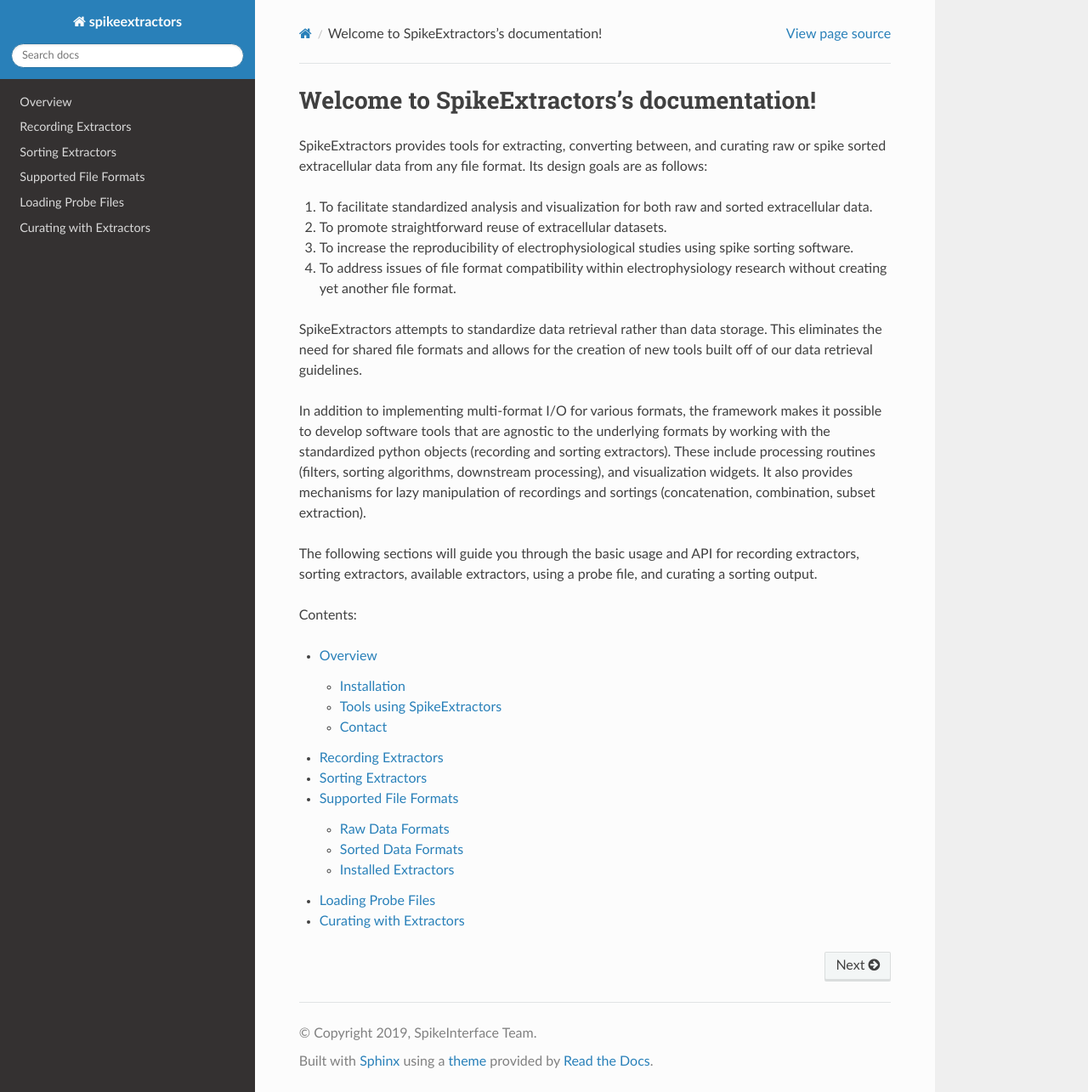
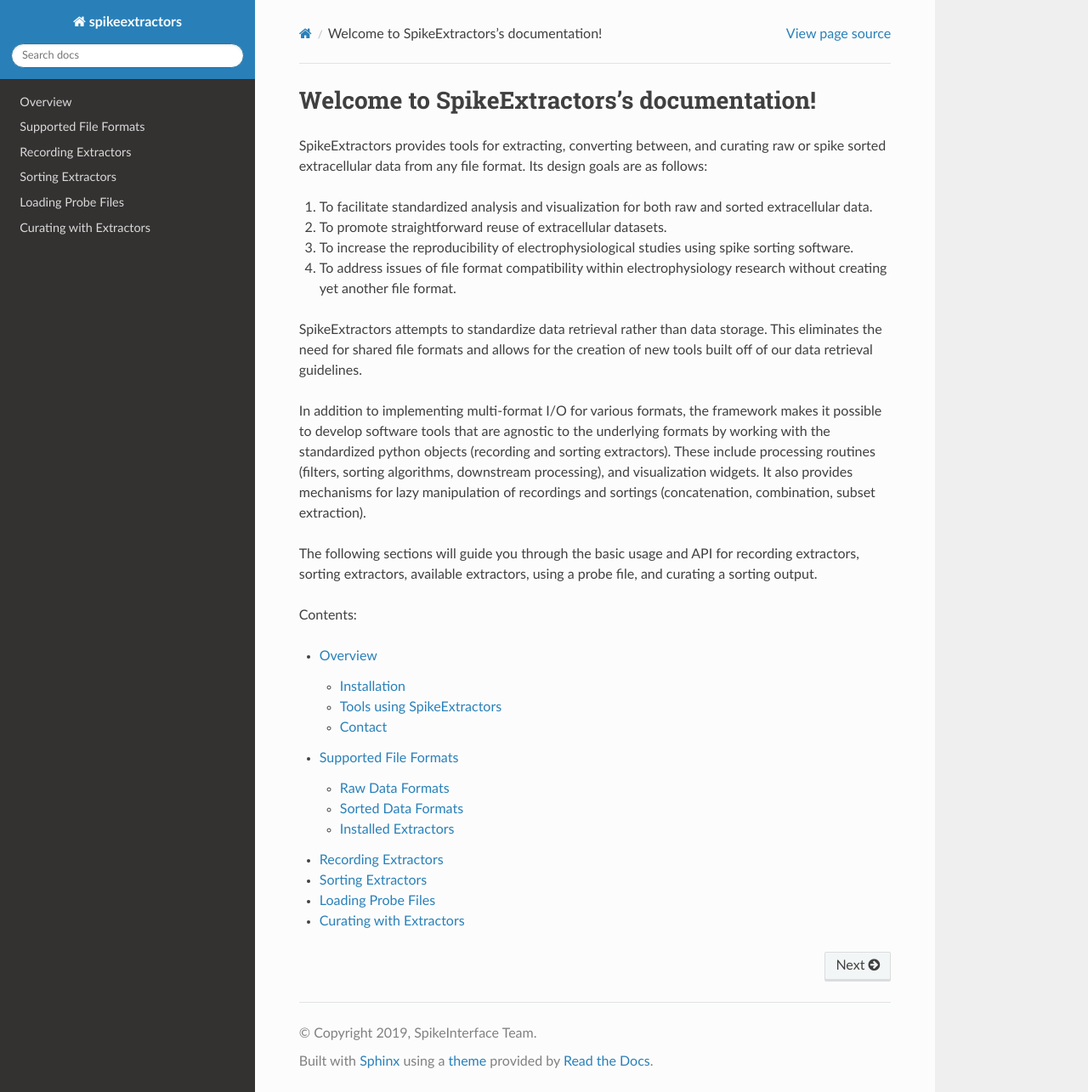
Before and after one commit to SpikeInterface/spikeextractors, a Sphinx documentation site: the page built from docs/index.rst, in a window 1280 px wide and 1285 px high. Shown: the whole window at 85% size. Built offline with Sphinx 7.4.7 and the Read the Docs theme 2.0.0, drawn with Linux system fonts in a browser that asks for light colours.

```diff
--- a/docs/index.rst
+++ b/docs/index.rst
@@ -26,8 +26,8 @@ Contents:
    :maxdepth: 3
 
    overview
+   available_extractors
    recording_extractors
    sorting_extractors
-   available_extractors
    probe
    curation
```
